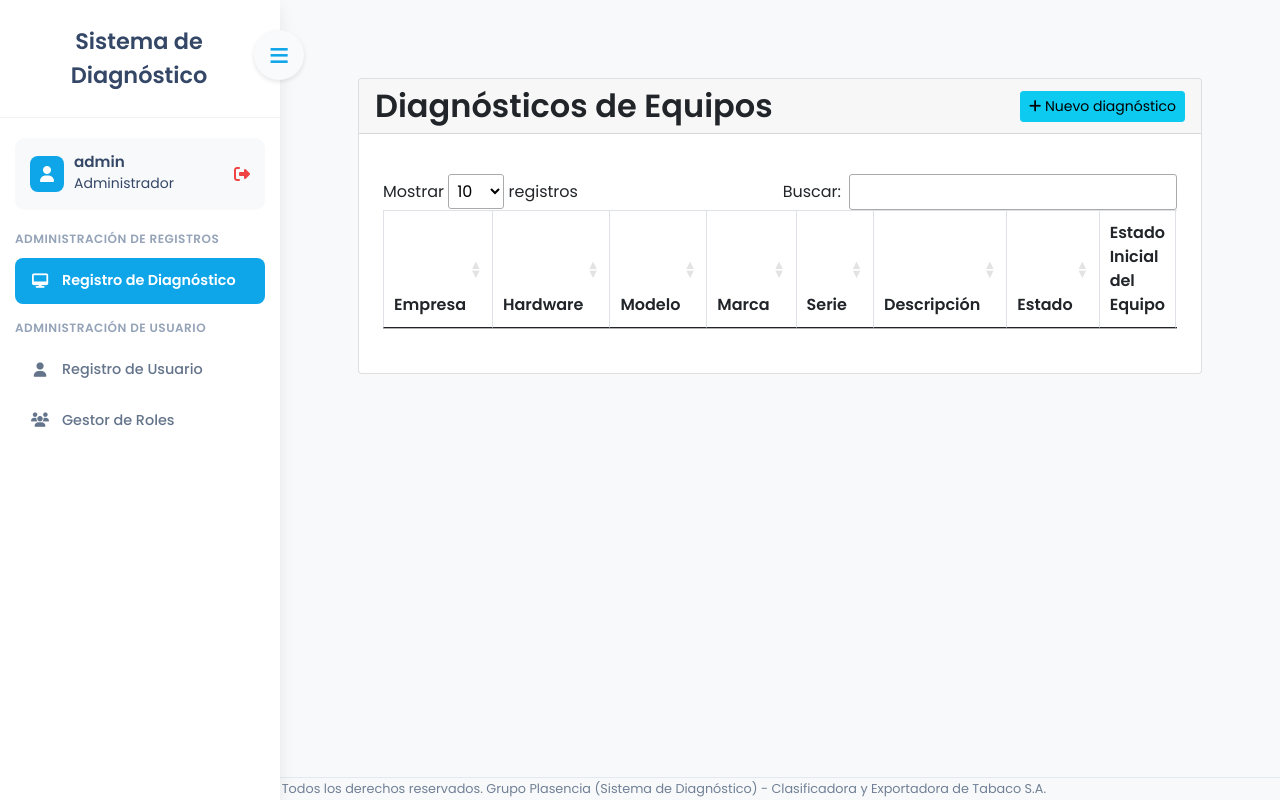
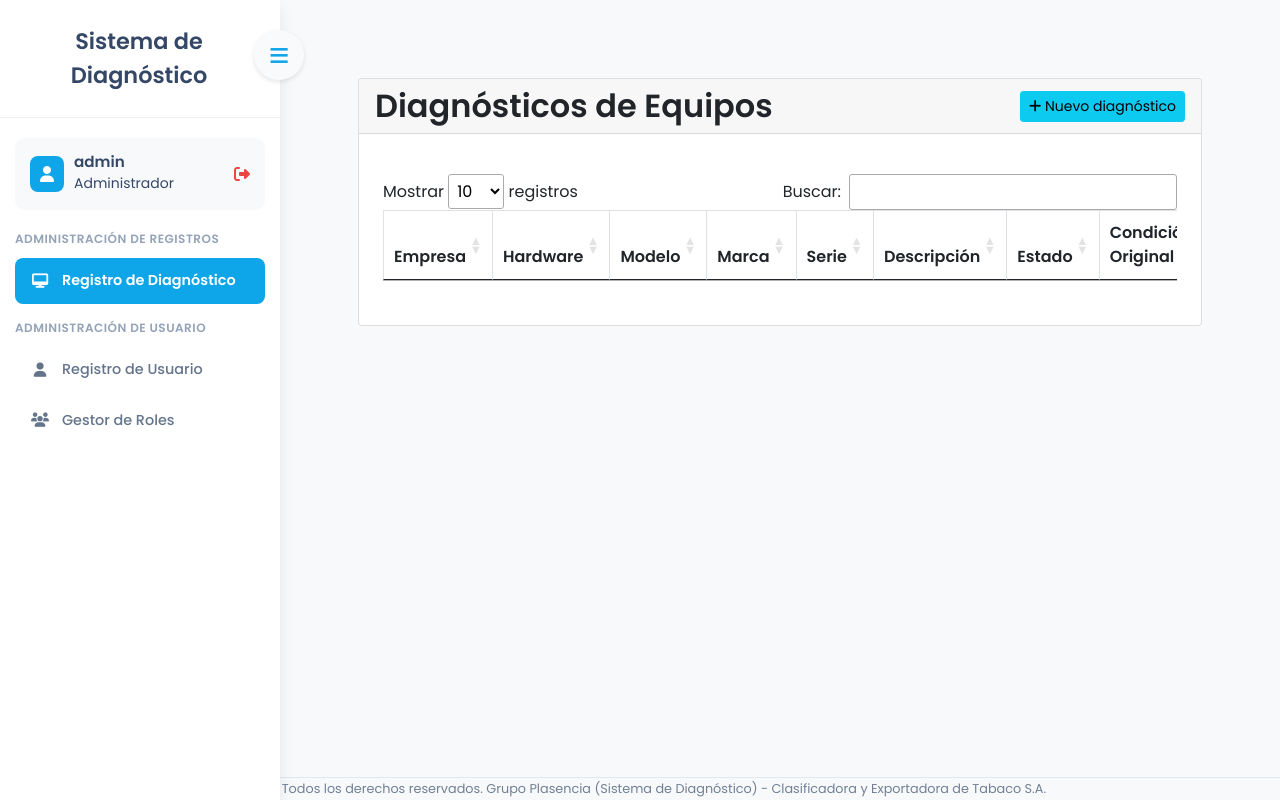
Before and after one commit to Al3-07/Sistema_Diagnostico, a Laravel app: page /registrodiagnostico in a window 1280 px wide. Run offline with Laravel 10, Linux system fonts and the light colour scheme; a user stored in the database is signed in; data comes from the database, SQL or seed files in the repository; data that the repository does not hold is empty; parts of the project's set-up code (start-up, migrations or seed data) failed here and were passed over; some libraries are stand-ins or nearby versions.

Commit message:
arreglo de posibles nombre

```diff
--- a/resources/views/RegistroDiagnostico/RDCreate.blade.php
+++ b/resources/views/RegistroDiagnostico/RDCreate.blade.php
@@ -112,7 +112,7 @@
             <!-- Campos para imágenes -->
             <div class="form-row mt-3">
                 <div class="form-group">
-                    <label for="foto_antes">Estado Inicial del Equipo</label>
+                    <label for="foto_antes">Condición Original</label>
                     <input type="file" id="foto_antes" name="foto_antes" accept="image/*" class="form-control @error('foto_antes') is-invalid @enderror" onchange="previewImage(this, 'previewAntes')">
                     @error('foto_antes')
                         <span class="text-danger">{{ $message }}</span>
--- a/resources/views/RegistroDiagnostico/RDEdit.blade.php
+++ b/resources/views/RegistroDiagnostico/RDEdit.blade.php
@@ -261,7 +261,7 @@
             <!-- Campos para imágenes -->
             <div class="form-row mt-3">
                 <div class="form-group" style="flex: 1 1 50%;">
-                    <label for="foto_antes">Estado Inicial del Equipo</label>
+                    <label for="foto_antes">Condición Original</label>
                     <input type="file" id="foto_antes" name="foto_antes" accept="image/*" class="form-control @error('foto_antes') is-invalid @enderror" onchange="previewImage(this, 'previewAntes')">
                     @error('foto_antes')
                         <span class="text-danger">{{ $message }}</span>
@@ -275,7 +275,7 @@
                 </div>
 
                 <div class="form-group" style="flex: 1 1 50%;">
-                    <label for="foto_despues">Estado Final del Equipo</label>
+                    <label for="foto_despues">Resultado Final</label>
                     <input type="file" id="foto_despues" name="foto_despues" accept="image/*" class="form-control @error('foto_despues') is-invalid @enderror" onchange="previewImage(this, 'previewDespues')">
                     @error('foto_despues')
                         <span class="text-danger">{{ $message }}</span>
--- a/resources/views/RegistroDiagnostico/RDIndex.blade.php
+++ b/resources/views/RegistroDiagnostico/RDIndex.blade.php
@@ -41,8 +41,8 @@
                             <th>Serie</th>
                             <th>Descripción</th>
                              <th>Estado</th>
-                            <th>Estado Inicial del Equipo</th>
-                            <th>Estado Final del Equipo</th>
+                            <th>Condición Original</th>
+                            <th>Resultado Final</th>
                             <th class="acciones-columna text-center">Acciones</th>
                         </tr>
                     </thead>
--- a/resources/views/RegistroDiagnostico/RDShow.blade.php
+++ b/resources/views/RegistroDiagnostico/RDShow.blade.php
@@ -65,7 +65,7 @@
                     <p style="color: #334155;"><strong>Descripción:</strong> {{ $registro->descripcion }}</p>
 
                     <div class="foto-container">
-                     <span class="foto-label">Estado Inicial del Equipo:</span>
+                     <span class="foto-label">Condición Original:</span>
                      @if($registro->foto_antes)
                     <img src="{{ asset('img/post/' . $registro->foto_antes) }}" alt="Foto Antes" class="img-mismo-tamano">
                      @else
@@ -74,7 +74,7 @@
                     </div>
 
                     <div class="foto-container">
-                        <span class="foto-label">Estado Final del Equipo:</span>
+                        <span class="foto-label">Resultado Final:</span>
                         @if($registro->foto_despues)
                             <img src="{{ asset('img/post/' . $registro->foto_despues) }}" alt="Foto Después" class="img-mismo-tamano">
                         @else
```
